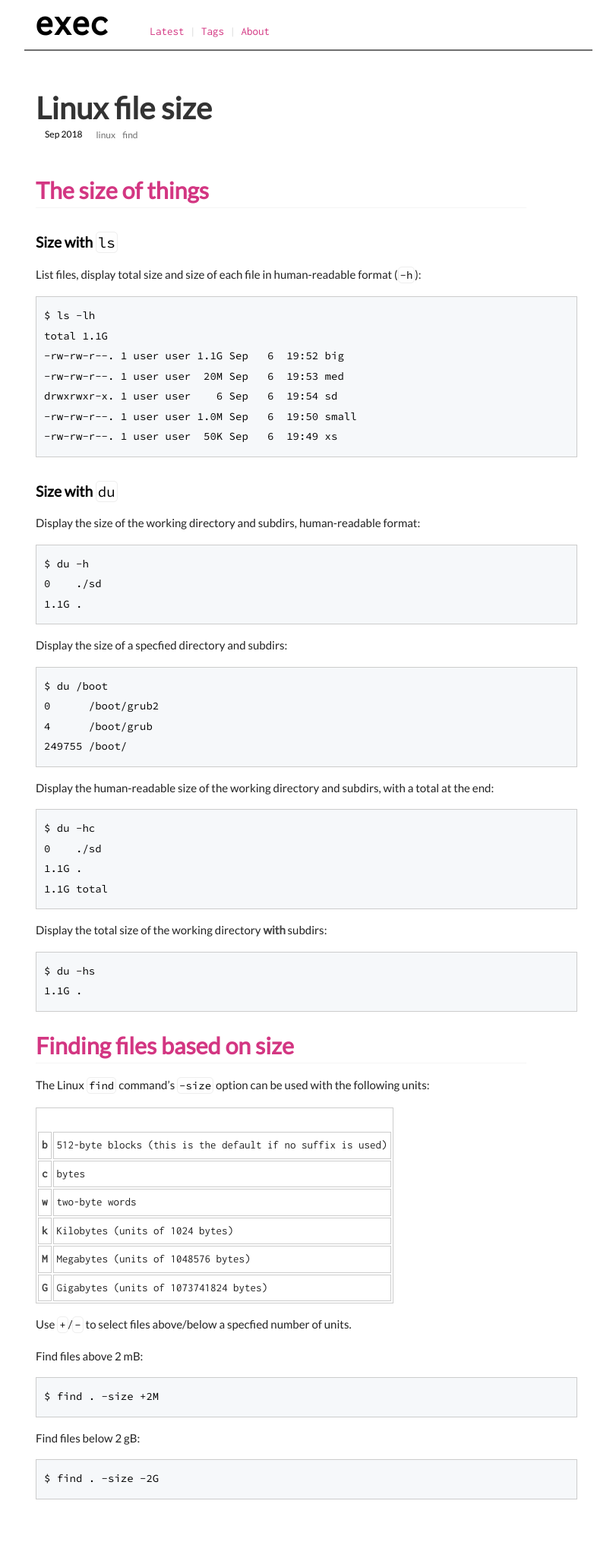
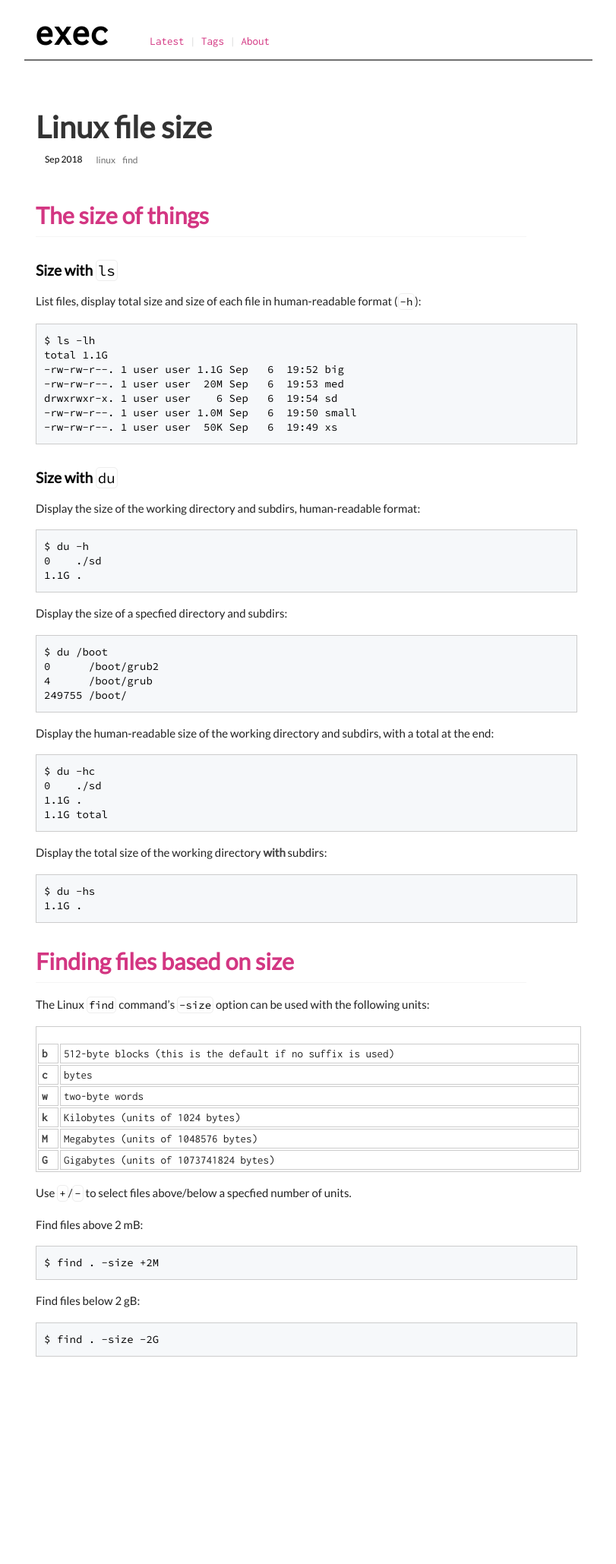
Before and after one commit to execas/execas.github.io, a Jekyll site: the page built from _posts/2018-09-07-linux-file-size.md, in a window 1280 px wide. Shown: the whole page at 76% size, without its empty margins (234-1045 px from the left). Built offline with Jekyll 4.4.1, drawn with Linux system fonts in a browser that asks for light colours; after the commit the page ends 1871 px from its top, so only the background shows below that.

Commit message:
Update execas.css

```diff
--- a/css/execas.css
+++ b/css/execas.css
@@ -10,7 +10,6 @@ body {
      /*background-color: #f2f2f2;*/
      background-color: #ffffff;
      color: #222222;
-     line-height: 1.7em;
 }
 
 #wrapper {
@@ -301,6 +300,10 @@ ul li:before {
 
 }
 
+.post p {
+     line-height: 1.7em;
+}
+
 .post p a {
      font-size: 12px;
      color: #444444;
@@ -318,6 +321,7 @@ ul li:before {
 .post table {
      border: 1px solid #ccc;
      font-family: 'Inconsolata';
+     width: 100%;
 }
 
 .post td {
```
